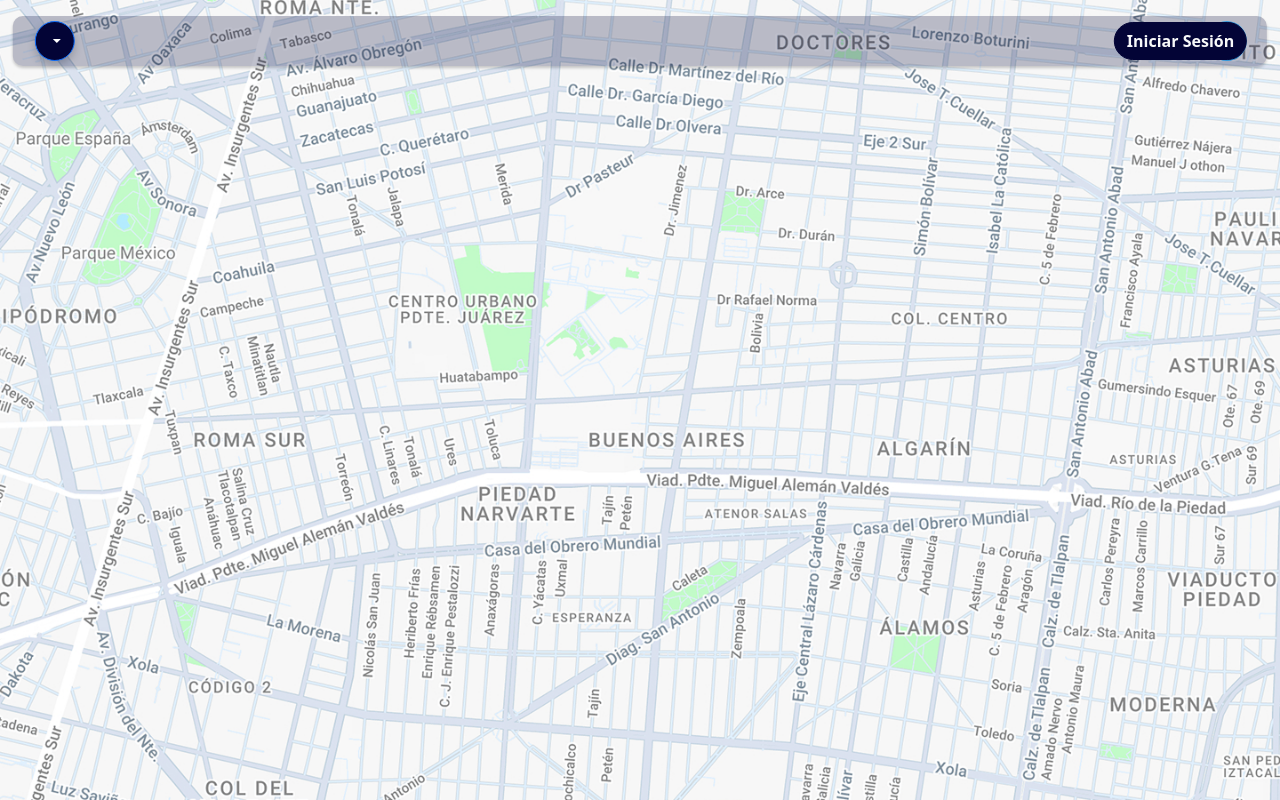
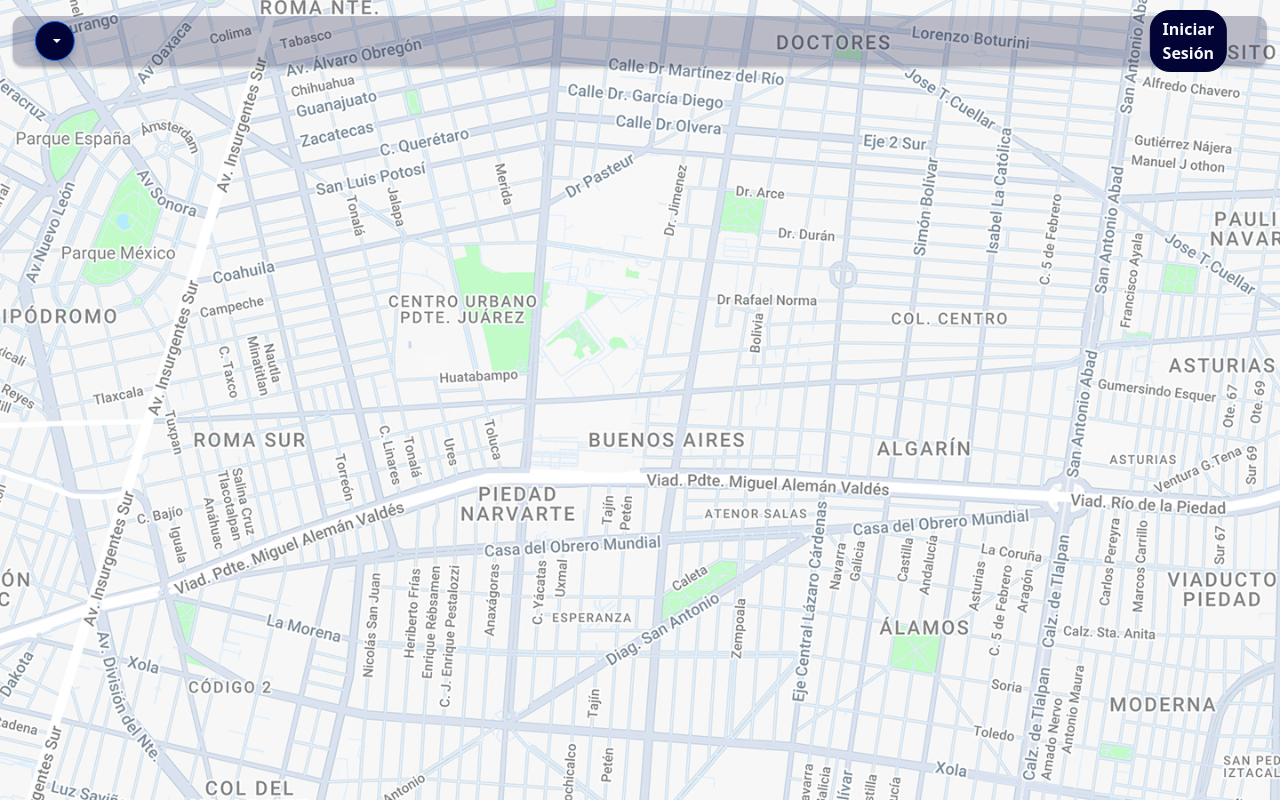
Before and after one commit to ingenieria-software-7009-2025-2/frontendcouncil-frontend, a React (Vite) app: page / in a window 1280 px wide. Built offline with nearby package versions, Linux system fonts and the light colour scheme.

Commit message:
jala el cambio pero hay que refrescar la pagina

```diff
--- a/src/components/navbar/navbar.tsx
+++ b/src/components/navbar/navbar.tsx
@@ -1,4 +1,4 @@
-import React, { useState } from 'react';
+import React, { useState, useEffect } from 'react';
 import { Navbar, Container, Button } from 'react-bootstrap';
 import ModalLoginRegister from '../auth/login-register';  // Importa tu modal
 import SearchBar from '../searchbar/searchbar';
@@ -9,10 +9,24 @@ import './navbar.css';
 const NavbarComponent = () => {
   // Estado para controlar la visibilidad del modal
   const [showModal, setShowModal] = useState(false);
+  // Autenticacion
+  const [isAuthenticated, setIsAuthenticated] = useState(false);
+
+  // Verificar si el usuario está autenticado
+  useEffect(() => {
+    const token = localStorage.getItem("token");
+    setIsAuthenticated(!!token); // Si hay token, el usuario está autenticado.
+  }, []);
 
   // Función para abrir y cerrar el modal
   const handleShowModal = () => setShowModal(true);
   const handleCloseModal = () => setShowModal(false);
+
+   // Función de logout para actualizar estado
+   const handleLogout = () => {
+    localStorage.clear();
+    setIsAuthenticated(false); // Ocultar UserDropdown
+  };
 
   return (
     <>
@@ -28,8 +42,10 @@ const NavbarComponent = () => {
           </div>*/}
 
           <div className="userMenu">
-            <UserDropdown />
-          </div>
+          {isAuthenticated ? (
+              <UserDropdown onLogout={handleLogout} /> // Pasamos handleLogout
+            ) : (
+          //</div>
 
           <Button
             variant="outline-light"
@@ -38,6 +54,8 @@ const NavbarComponent = () => {
           >
             Iniciar Sesión
           </Button>
+          )}
+          </div>
         </Container>
       </Navbar>
 
--- a/src/components/userMenu/userMenu.tsx
+++ b/src/components/userMenu/userMenu.tsx
@@ -3,7 +3,7 @@ import { Dropdown } from 'react-bootstrap';
 import { PersonFill, Gear, BoxArrowRight } from 'react-bootstrap-icons';
 import { useNavigate } from "react-router-dom";
 import './UserDropdown.css';
-const UserDropdown = () => {
+const UserDropdown = ({ onLogout }: { onLogout: () => void }) => {
   const [showDropdown, setShowDropdown] = useState(false);
   const dropdownRef = useRef(null);
   const [userData, setUserData] = useState<{ nombre: string; correo: string; userName:string; }>(null);
@@ -61,6 +61,7 @@ const UserDropdown = () => {
         throw new Error("Error al cerrar sesión");
       }
       localStorage.clear();
+      onLogout(); // el ususario cerro sesion
       navigate("/"); // Redirigir a la página principal
       window.location.reload();
     } catch (error) {
```
